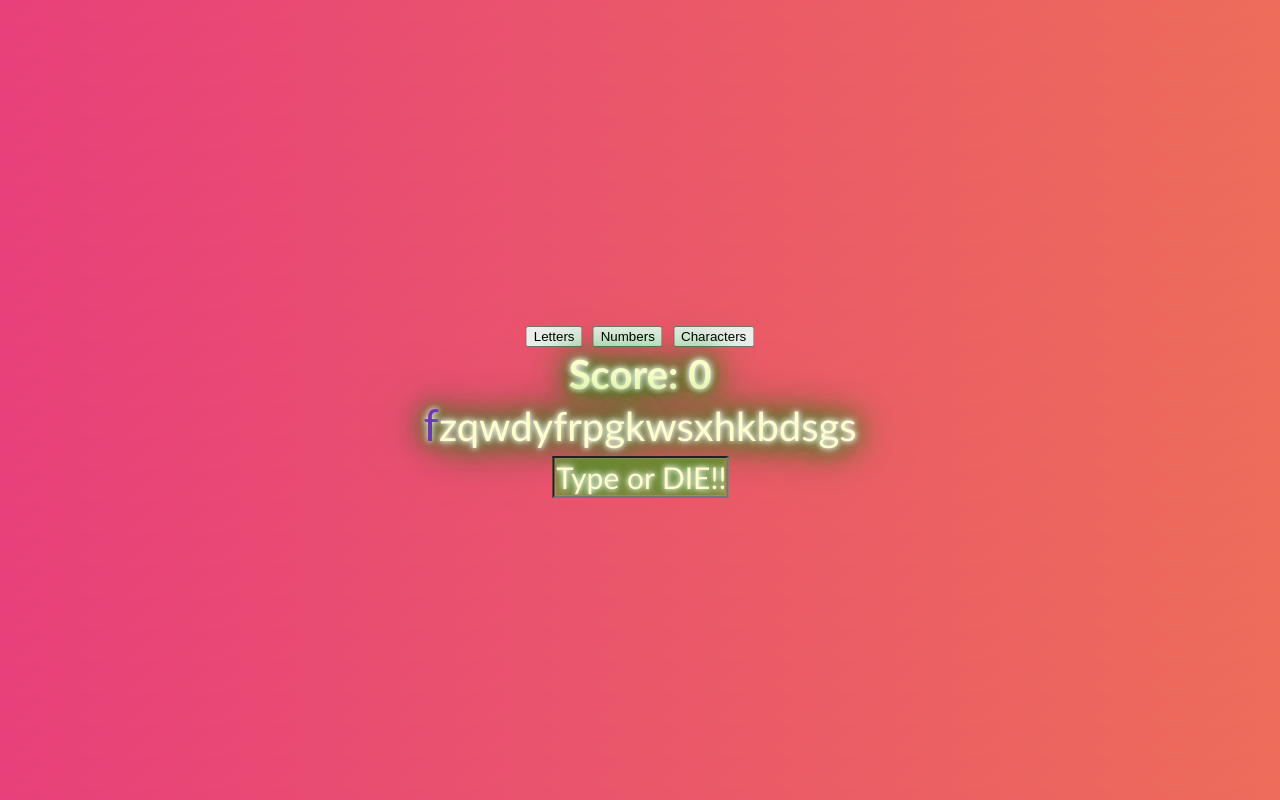
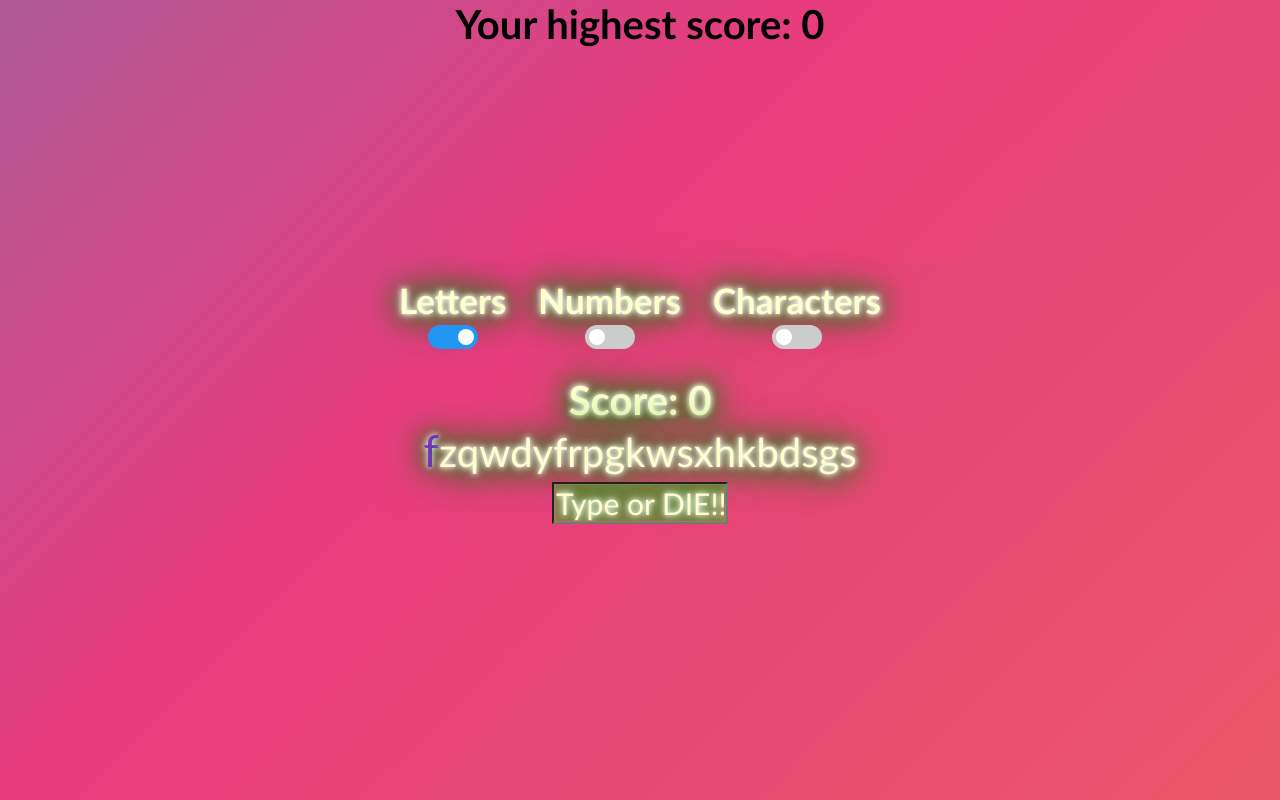
Before and after one commit to nikvitsm/touch-typing-practice-web-app, a plain HTML site: page index.html in a window 1280 px wide. Drawn offline with Linux system fonts and the light colour scheme.

Commit message:
Toggle Switches instead of Buttons, your higest score added

```diff
--- a/index.html
+++ b/index.html
@@ -14,13 +14,42 @@
 
 <body>
 
-    <div class="centered">
+    <div>
+        <h4 id="highestScore">Your highest score: 0</h4>
+    </div>
 
-        <button type="button" onclick="enableLetters()">Letters</button>
-        <button type="button" onclick="enableNumbers()">Numbers</button>
-        <button type="button" onclick="enableCharacters()">Characters</button>
+    <div id="centered">
 
         <div class="neon">
+
+            <table>
+                <tr>
+                    <th> <label for="letters">Letters</label> </th>
+                    <th> <label for="numbers">Numbers</label> </th>
+                    <th> <label for="characters">Characters</label> </th>
+                </tr>
+                <tr>
+                    <td>
+                        <label class="switch">
+                            <input type="checkbox" onclick="enableLetters()" checked>
+                            <span class="slider round"></span>
+                        </label>
+                    </td>
+                    <td>
+                        <label class="switch">
+                            <input type="checkbox" onclick="enableNumbers()">
+                            <span class="slider round"></span>
+                        </label>
+                    </td>
+                    <td>
+                        <label class="switch">
+                            <input type="checkbox" onclick="enableCharacters()">
+                            <span class="slider round"></span>
+                        </label>
+                    </td>
+                </tr>
+            </table>
+
             <h4 id="score"></h4>
 
             <p id="text"></p>
--- a/script.js
+++ b/script.js
@@ -4,18 +4,26 @@ var enabledNumbers = false;
 var enabledCharacters = false;
 
 var output = "";
-var successes = 0;
+var score = 0;
+var highestScore = 0;
 var outputHTML = "";
 
 var scoreHTML = document.getElementById("score");
+var highestScoreHTML = document.getElementById("highestScore");
 
 generateText();
 
 function generateText() {
   output = "";
-  successes = 0;
+
+  if (score > highestScore) {
+    highestScore = score;
+  }
+
+  score = 0;
   outputHTML = "";
   document.getElementById("text").innerHTML = "";
+  document.getElementById("score").innerHTML = "Score: " + score;
 
   if (alphabet == "") { return; }
 
@@ -32,7 +40,6 @@ function generateText() {
   }
 
   document.getElementById("text").innerHTML = outputHTML;
-  document.getElementById("score").innerHTML = "Score: " + successes;
 }
 
 
@@ -102,8 +109,12 @@ function trackChange(value, thisElement) {
       }, 250);
     }
 
-    successes++;
-    scoreHTML.innerHTML = "Score: " + successes;
+    score++;
+    scoreHTML.innerHTML = "Score: " + score;
+
+    if (highestScore < score) {
+      highestScoreHTML.innerHTML = "Your highest score: " + score;
+    }
 
     randomInt = Math.floor(Math.random() * alphabet.length);
 
@@ -127,8 +138,8 @@ function trackChange(value, thisElement) {
     }, 250);
     }
 
-    successes--;
-    document.getElementById("successes").innerHTML = "Score: " + successes;
+    score--;
+    document.getElementById("score").innerHTML = "Score: " + score;
   }
    */
 
--- a/styles.css
+++ b/styles.css
@@ -1,4 +1,4 @@
-.centered {
+#centered {
   position: fixed;
   top: 50%;
   left: 50%;
@@ -37,13 +37,6 @@
     0 0 55px green,
     0 0 70px green;
 }
-
-body {
-  font-size: 40px;
-  text-align: center;
-  font-family: Calibri;
-}
-
 p, h4 {
   margin: 0px;
   padding: 0;
@@ -62,7 +55,22 @@ input {
   background-color:rgba(0, 255, 55, 0.3);
 }
 
+th {
+  padding-left: 15px;
+  padding-right: 15px;
+  font-size: 35px;
+}
+
+html, body {
+  height: 100%;
+  margin: 0;
+}
+
 body {
+  font-size: 40px;
+  text-align: center;
+  font-family: Calibri;
+
   background: linear-gradient(-45deg, #EE7752, #E73C7E, #23A6D5, #23D5AB);
   background-size: 400% 400%;
   -webkit-animation: Gradient 15s ease infinite;
@@ -163,3 +171,68 @@ body {
     transform: rotateX(90deg);
   }
 }
+
+/* Toggle Switches */
+
+/* The switch - the box around the slider */
+.switch {
+  position: relative;
+  display: inline-block;
+  width: 50px;
+  height: 24px;
+}
+
+/* Hide default HTML checkbox */
+.switch input {
+  opacity: 0;
+  width: 0;
+  height: 0;
+}
+
+/* The slider */
+.slider {
+  position: absolute;
+  cursor: pointer;
+  top: 0;
+  left: 0;
+  right: 0;
+  bottom: 0;
+  background-color: #ccc;
+  -webkit-transition: .4s;
+  transition: .4s;
+}
+
+.slider:before {
+  position: absolute;
+  content: "";
+  height: 16px;
+  width: 16px;
+  left: 4px;
+  bottom: 4px;
+  background-color: white;
+  -webkit-transition: .4s;
+  transition: .4s;
+}
+
+input:checked + .slider {
+  background-color: #2196F3;
+}
+
+input:focus + .slider {
+  box-shadow: 0 0 1px #2196F3;
+}
+
+input:checked + .slider:before {
+  -webkit-transform: translateX(26px);
+  -ms-transform: translateX(26px);
+  transform: translateX(26px);
+}
+
+/* Rounded sliders */
+.slider.round {
+  border-radius: 24px;
+}
+
+.slider.round:before {
+  border-radius: 50%;
+}
```
